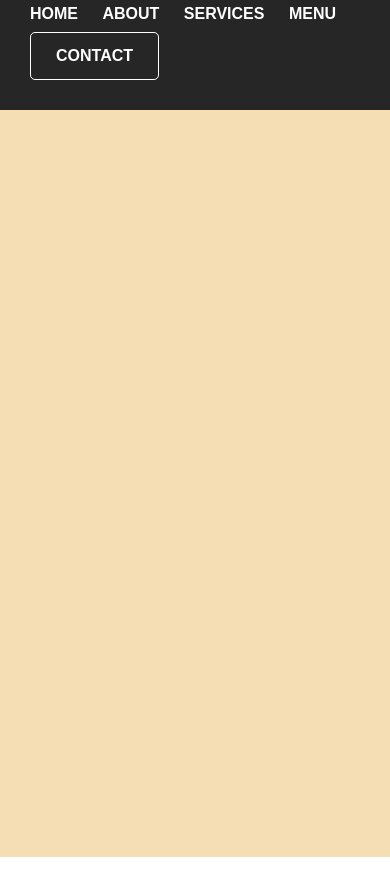
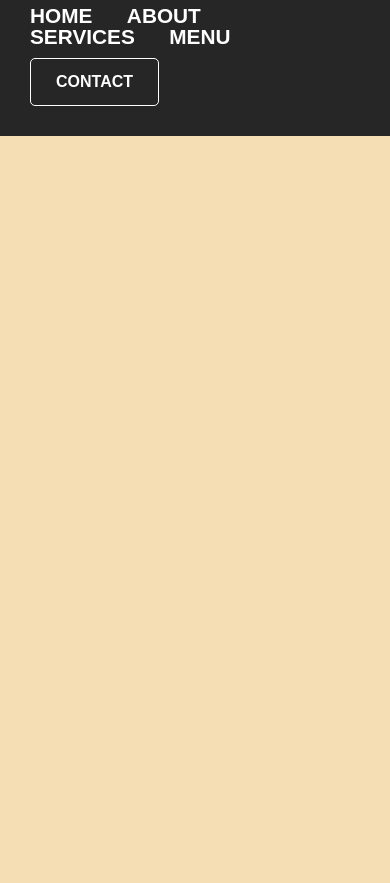
Before and after one commit to denisiuk-aleksey/site-headbar, a plain HTML site: page index.html in a window 390 px wide. Shown: the part 76-959 px from the top of the page. Before the commit the page ends 933 px from the top, so only its background shows below. Drawn offline with Linux system fonts and the light colour scheme.

Commit message:
Try to configurate resposobility for mobile(320px)

```diff
--- a/accets/css/style.css
+++ b/accets/css/style.css
@@ -1,11 +1,11 @@
 body{
   box-sizing: border-box;
-  flex-grow: 0.5;
 }
 
 .page-header{
   display: flex;
   flex-wrap: wrap;
+  flex-grow: 0.5;
   justify-content: space-between;
   align-items: center;
 
@@ -23,17 +23,15 @@ body{
   display: flex;
   text-transform: uppercase;
   font-weight: bold;
+  font-size: 1.3em;
   display: inline-block;
-  margin-right: 20px;
+  margin-right: 30px;
 }
 
 .navigation, .contact-btn, .logo{
   margin-top: 10px;
 }
 
-.navigation{
-  flex-wrap: nowrap;
-}
 
 .link-contact{
   display: flex;
@@ -55,10 +53,12 @@ body{
 }
 
 .logo{
+  display: flex;
   font-size: 2em;
 }
 
 .nav-link{
+  flex: 1;
   color: inherit;
   text-decoration: none;
 }
```
